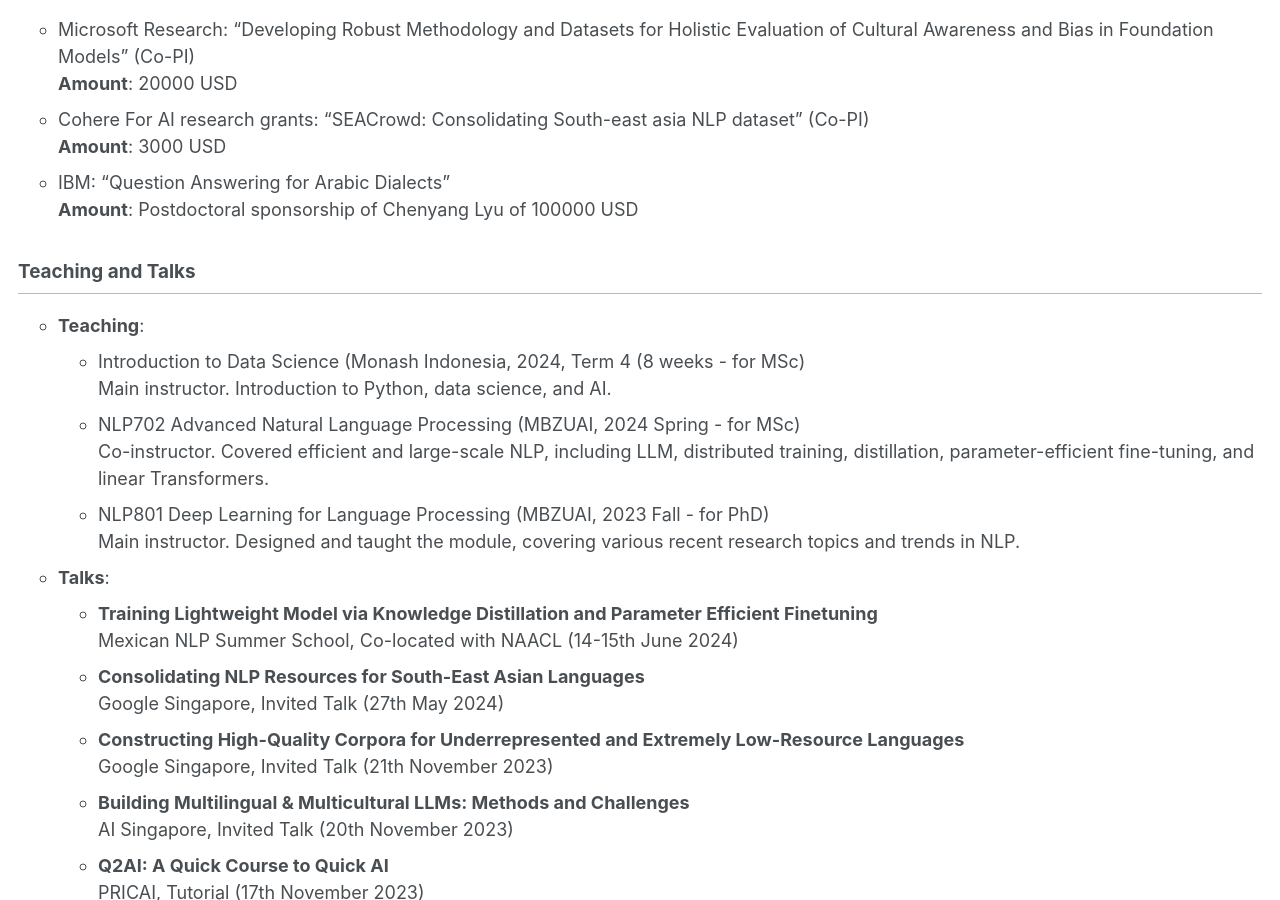
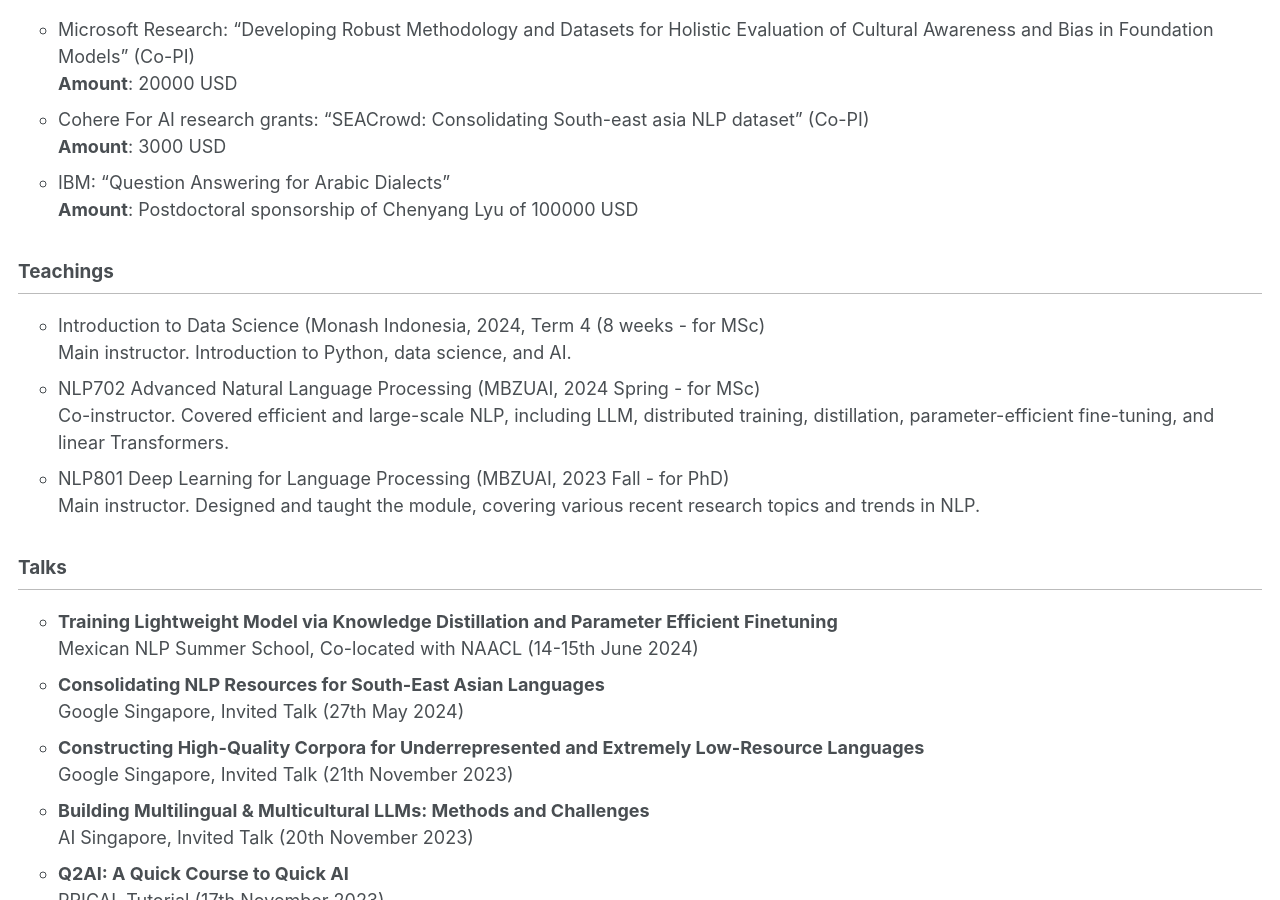
Before and after one commit to afaji/afaji.github.io, a Jekyll site: the page built from _pages/cv.md, in a window 1280 px wide and 900 px high, scrolled down 6257 px. Built offline with Jekyll 4.4.1, drawn with Linux system fonts in a browser that asks for light colours.

Commit message:
Update cv.md

```diff
--- a/_pages/cv.md
+++ b/_pages/cv.md
@@ -39,6 +39,7 @@
 
 ## Awards
 <div class="compact-ul">
+
 * Best Resource Paper Award, EACL 2024
 * Best Resource Paper Award, AACL 2023
 * Outstanding Paper Award, EACL 2023
@@ -52,6 +53,7 @@
 ### Service to Scientific Communities
 
 <div class="compact-ul">
+
 * **Reviewer and Program Committee**
   * **Conferences**: ARR, ACL, COLING, ICML, ICLR, NeurIPS, LREC
   * **Workshop**: WNGT, TL4NLP
@@ -63,6 +65,7 @@
 ### University Service
 
 <div class="compact-ul">
+
 * MBZUAI HPC Committee, MBZUAI 2023
 * MBZUAI PhD Qualifying Exam Committee, MBZUAI 2023
 * MBZUAI Executive Education Program advisor, 2023
@@ -76,6 +79,7 @@
 
 ### Informatics Olympiad
 <div class="compact-ul">
+
   * **Problem Setter**: OSN Indonesia (2013, 2014, 2015), ACM-ICPC (2014, 2015), APIO (2015), Gemastik (2016)
   * **Committee**: Gemastik (2016), TOKI-Open (2018), IOI (2022)
   * **Training**: Indonesia's Pre-OSN Distance training (2009, 2010), Indonesia's National Camp (2011, 2012, 2013), University of Edinburgh ACM-ICPC preparation (2014), Saudi Arabia National Team (2020)
@@ -160,9 +164,7 @@
  * IBM: "Question Answering for Arabic Dialects"\
    **Amount**: Postdoctoral sponsorship of Chenyang Lyu of 100000 USD
 
-## Teaching and Talks
-
-* **Teaching**:
+## Teachings
   * Introduction to Data Science (Monash Indonesia, 2024, Term 4 (8 weeks - for MSc)\
     Main instructor. Introduction to Python, data science, and AI.
   * NLP702 Advanced Natural Language Processing (MBZUAI, 2024 Spring - for MSc)\
@@ -170,7 +172,7 @@
   * NLP801 Deep Learning for Language Processing (MBZUAI, 2023 Fall - for PhD)\
     Main instructor. Designed and taught the module, covering various recent research topics and trends in NLP.
 
-* **Talks**:
+## Talks
   * **Training Lightweight Model via Knowledge Distillation and Parameter Efficient Finetuning**\
     Mexican NLP Summer School, Co-located with NAACL (14-15th June 2024)
   * **Consolidating NLP Resources for South-East Asian Languages**\
```
